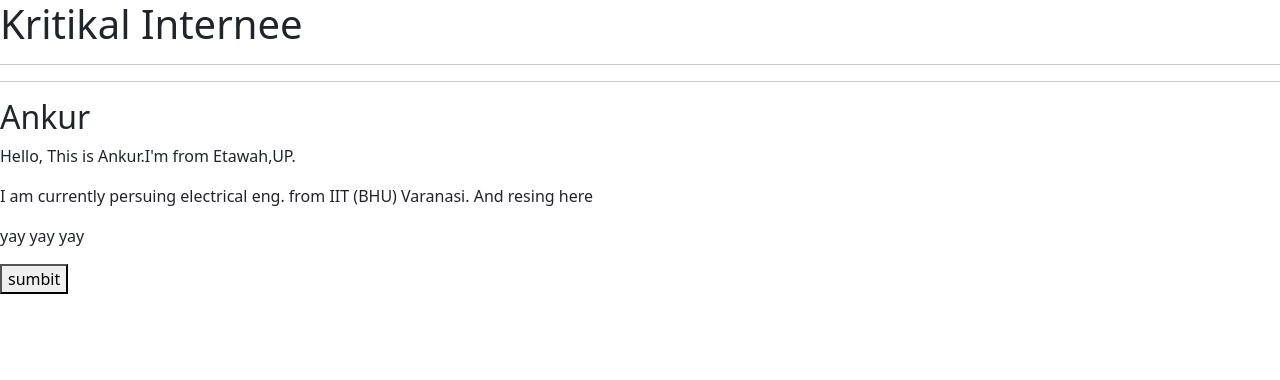
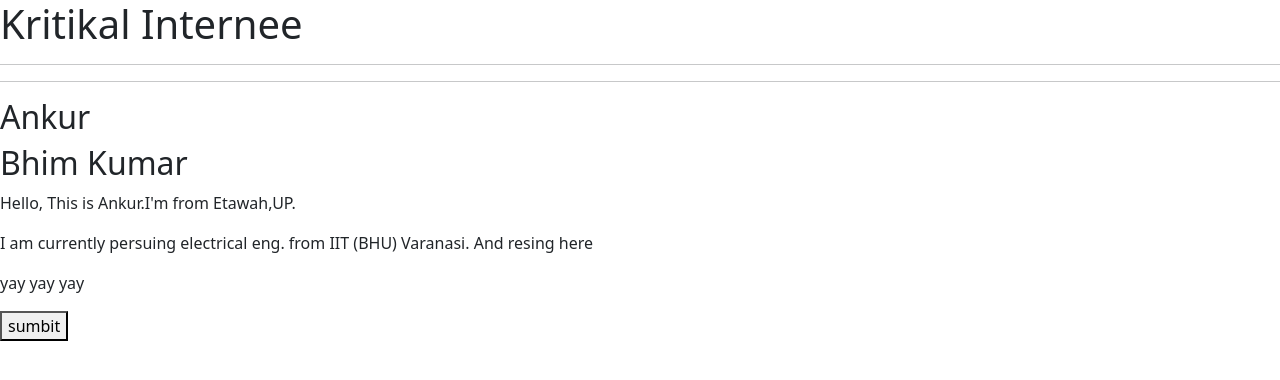
Before and after one commit to bhimkumar-019/ankur-first-repo, a plain HTML site: page index.html in a window 1280 px wide. Drawn offline with nearby package versions, Linux system fonts and the light colour scheme.

Commit message:
First commit by Bhim

```diff
--- a/index.html
+++ b/index.html
@@ -15,6 +15,7 @@
 
     <div id="ankurdes">
         <h2>Ankur</h2>
+        <h2>Bhim Kumar</h2>
     <div id="mypic"></div>
     <p>Hello, This is Ankur.I'm from Etawah,UP.</p>
     <p>I am currently persuing electrical eng. from IIT (BHU) Varanasi. And resing here</p>
```
